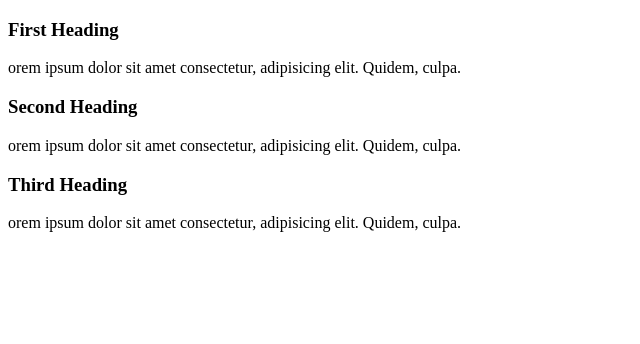
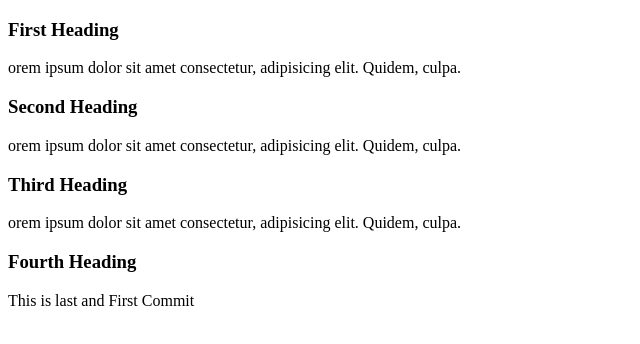
Before and after one commit to devola124/my-first-github-repo, a plain HTML site: page index.html in a window 1280 px wide. Shown: the whole page, without its empty margins (0-640 px from the left). Drawn offline with Linux system fonts and the light colour scheme.

Commit message:
This Is Last Commit

```diff
--- a/index.html
+++ b/index.html
@@ -19,6 +19,10 @@
         <h3>Third Heading</h3>
         <p>orem ipsum dolor sit amet consectetur, adipisicing elit. Quidem, culpa.</p>
     </div>
+    <div>
+        <h3>Fourth Heading</h3>
+        <p>This is last and First Commit</p>
+    </div>
 
 </body>
 </html>
```
